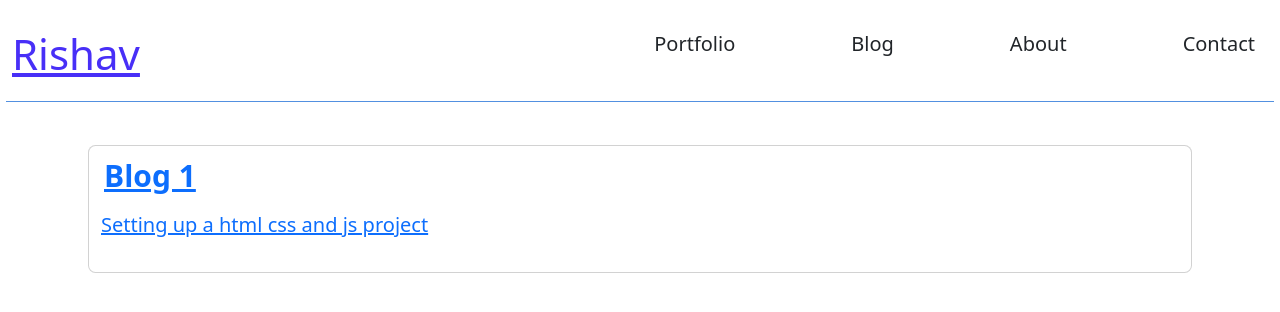
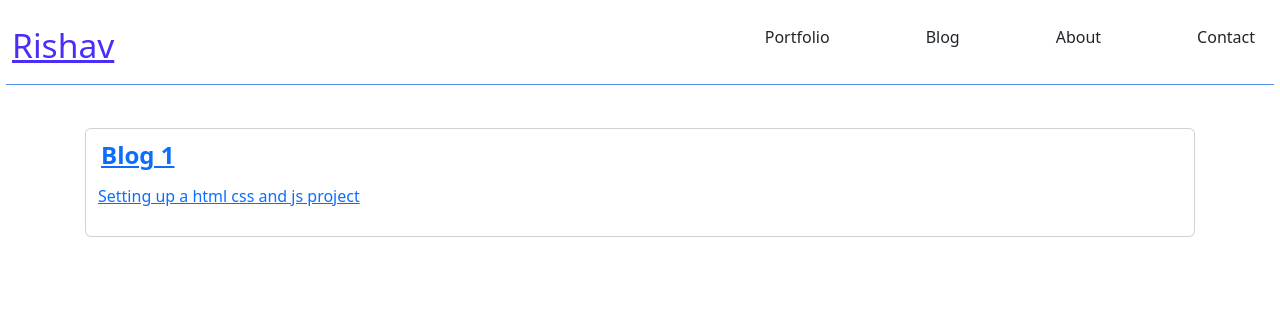
Before and after one commit to Rishavbhattarai/portfolio.github.io, a website: page blog.html in a window 1280 px wide. Drawn offline with nearby package versions, Linux system fonts and the light colour scheme.

Commit message:
Fixing blog error

```diff
--- a/css/blog.css
+++ b/css/blog.css
@@ -1,4 +1,3 @@
-@import url('https://fonts.googleapis.com/css2?family=Roboto:ital,wght@0,500;1,400&display=swap');
 
  * {
     margin: 0;
@@ -7,8 +6,8 @@
 }
 
 html {
-    font-size: 20px;
-    /* font-family: 'Roboto', sans-serif; */
+    font-size: 15x;
+    font-family: 'Roboto', sans-serif;
 }
 
 li {
```
